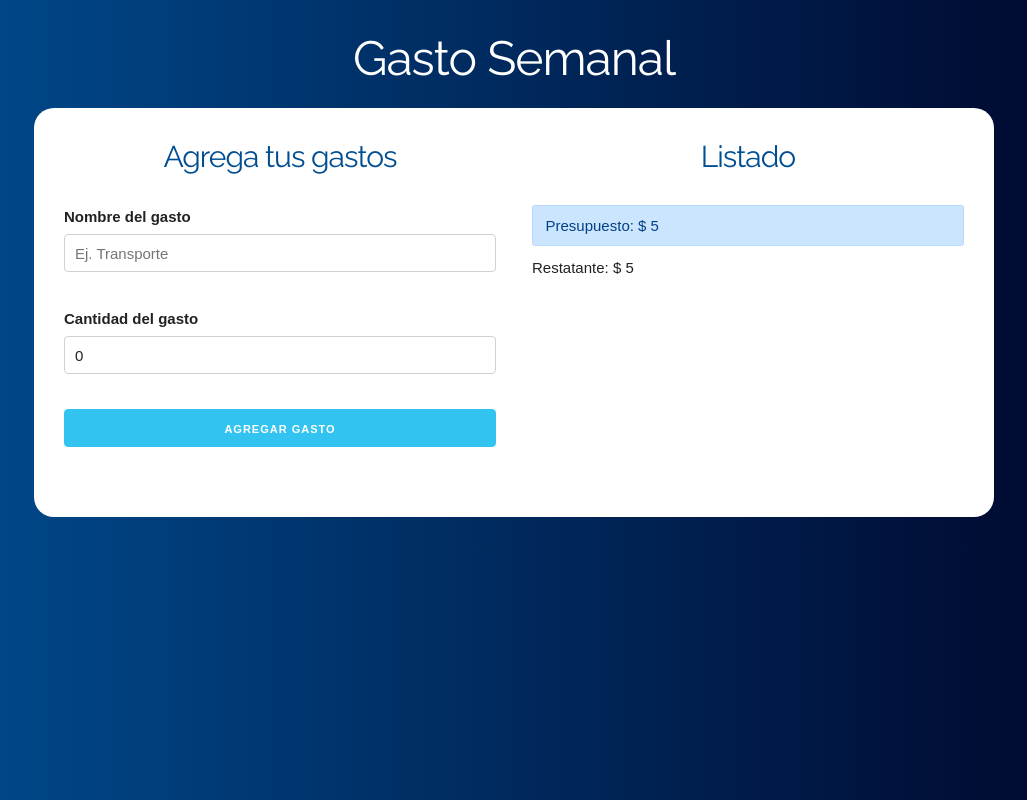
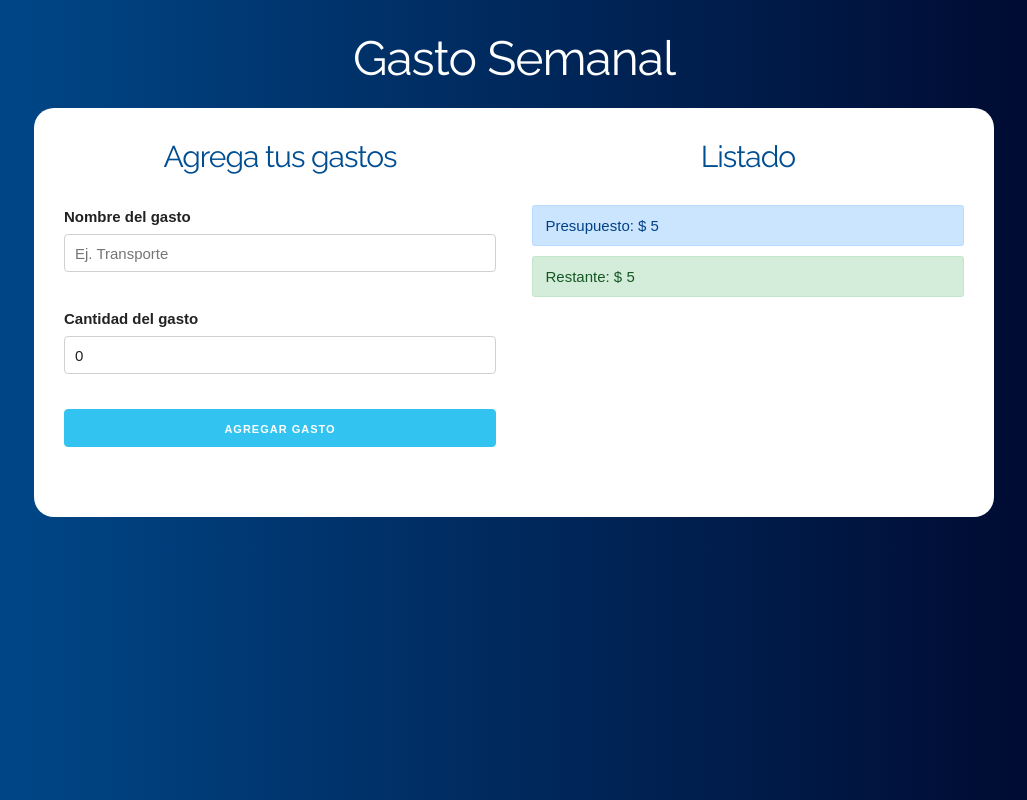
Before and after one commit to RicardoJ/Budget-React, a React (Create React App) app: page / in a window 1280 px wide. Both pictures are taken after typing "5" into the empty fields and a click on the input "Definir presupuesto". Shown: the whole page, without its empty margins (126-1153 px from the left). Built offline with nearby package versions, Linux system fonts and the light colour scheme.

Commit message:
calculating remaining

```diff
--- a/src/App.js
+++ b/src/App.js
@@ -17,6 +17,8 @@ function App() {
       const listExpenses = [...expenses, expense];
       saveExpenses(listExpenses);
 
+      const remainingBudget = remaining- expense.amountExpense;
+      saveRemaining(remainingBudget);
       saveCreateExpense(false);
     }
   }, [createExpense]);
--- a/src/components/Budget.js
+++ b/src/components/Budget.js
@@ -1,12 +1,13 @@
 import React, { Fragment } from 'react';
+import {revisarPresupuesto} from '../helper';
 
 const Budget = ({budget ,remaining}) => (
     <Fragment>
         <div className = "alert alert-primary">
             Presupuesto: $ {budget}
         </div>
-        <div className = "">
-            Restatante: $ {remaining}
+        <div className = {revisarPresupuesto(budget , remaining)}>
+            Restante: $ {remaining}
         </div>
     </Fragment>
 
--- /dev/null
+++ b/src/helper.js
@@ -0,0 +1,12 @@
+export const revisarPresupuesto = (presupuesto,restante) => {
+    let clase;
+    // Comprobar el 25%
+    if( (presupuesto / 4) > restante) {
+         clase = 'alert alert-danger';
+    } else if( (presupuesto / 2) > restante) {
+        clase = 'alert alert-warning'
+    } else {
+        clase = 'alert alert alert-success';
+    }
+    return clase;
+}
```
